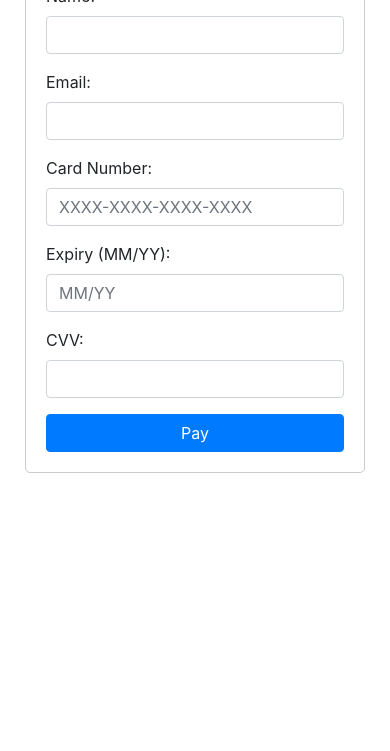
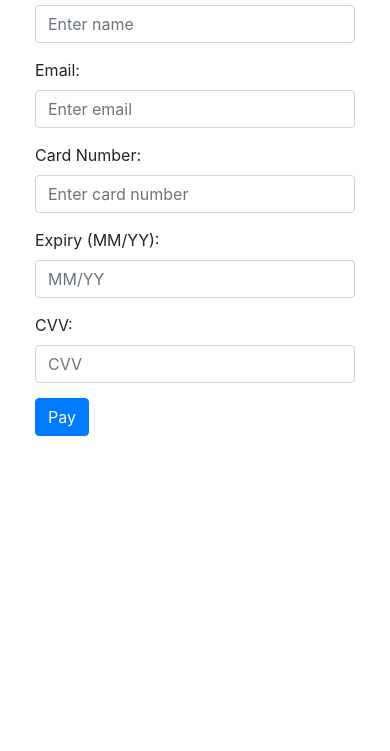
Before and after one commit to 23f1003176/payment-form-site, a plain HTML site: page index.html in a window 390 px wide. Shown: the part 93-844 px from the top of the page. Drawn offline with nearby package versions, Linux system fonts and the light colour scheme.

Commit message:
Update index.html

```diff
--- a/index.html
+++ b/index.html
@@ -4,56 +4,48 @@
     <meta charset="UTF-8">
     <meta name="viewport" content="width=device-width, initial-scale=1.0">
     <title>Responsive Payment Form</title>
+    <!-- Bootstrap CSS -->
     <link rel="stylesheet" href="https://stackpath.bootstrapcdn.com/bootstrap/4.5.2/css/bootstrap.min.css">
     <style>
-        .form-container {
-            max-width: 500px;
-            margin: 20px auto;
+        body {
             padding: 20px;
-            border: 1px solid #ccc;
-            border-radius: 5px;
         }
-
-        @media (max-width: 768px) {
-            .form-container {
-                margin: 10px; /* Adjust margin for smaller screens */
-            }
+        .form-group {
+            margin-bottom: 15px;
         }
     </style>
 </head>
 <body>
-
     <div class="container">
-        <div class="form-container">
-            <h2>Payment Details</h2>
+        <h2>Payment Information</h2>
         <form id="paymentForm">
             <div class="form-group">
                 <label for="name">Name:</label>
-                    <input type="text" class="form-control" id="name" name="name" required>
+                <input type="text" class="form-control" id="name" placeholder="Enter name" required>
             </div>
             <div class="form-group">
                 <label for="email">Email:</label>
-                    <input type="email" class="form-control" id="email" name="email" required>
+                <input type="email" class="form-control" id="email" placeholder="Enter email" required>
             </div>
             <div class="form-group">
                 <label for="cardNumber">Card Number:</label>
-                    <input type="text" class="form-control" id="cardNumber" name="cardNumber" pattern="[0-9]{13,16}" placeholder="XXXX-XXXX-XXXX-XXXX" required>
+                <input type="text" class="form-control" id="cardNumber" placeholder="Enter card number" required>
             </div>
             <div class="form-row">
                 <div class="form-group col-md-6">
                     <label for="expiry">Expiry (MM/YY):</label>
-                        <input type="text" class="form-control" id="expiry" name="expiry" placeholder="MM/YY" pattern="(0[1-9]|1[0-2])\/([0-9]{2})" required>
+                    <input type="text" class="form-control" id="expiry" placeholder="MM/YY" required>
                 </div>
                 <div class="form-group col-md-6">
                     <label for="cvv">CVV:</label>
-                        <input type="text" class="form-control" id="cvv" name="cvv" pattern="[0-9]{3,4}" required>
+                    <input type="text" class="form-control" id="cvv" placeholder="CVV" required>
                 </div>
             </div>
-                <button type="submit" class="btn btn-primary btn-block">Pay</button>
+            <button type="submit" class="btn btn-primary">Pay</button>
         </form>
     </div>
-    </div>
 
+    <!-- Bootstrap JS, Popper.js, and jQuery -->
     <script src="https://code.jquery.com/jquery-3.5.1.slim.min.js"></script>
     <script src="https://cdn.jsdelivr.net/npm/@popperjs/core@2.5.3/dist/umd/popper.min.js"></script>
     <script src="https://stackpath.bootstrapcdn.com/bootstrap/4.5.2/js/bootstrap.min.js"></script>
@@ -61,12 +53,23 @@
     <script>
         $(document).ready(function() {
             $("#paymentForm").submit(function(event) {
-                event.preventDefault(); // Prevent the default form submission
+                event.preventDefault(); // Prevent default form submission
 
-                // You can add more complex validation here,
-                // or send the data to your server.
+                // Get form values (for demonstration purposes)
+                var name = $("#name").val();
+                var email = $("#email").val();
+                var cardNumber = $("#cardNumber").val();
+                var expiry = $("#expiry").val();
+                var cvv = $("#cvv").val();
 
-                alert("Payment submitted successfully!  (Note: This is a demo only.  No actual payment is processed.)");
+                //Basic validation for demonstration, should be significantly improved for production
+                if (!name || !email || !cardNumber || !expiry || !cvv) {
+                    alert("Please fill in all fields.");
+                    return;
+                }
+
+                // Simulate successful payment
+                alert("Payment successful!\nName: " + name + "\nEmail: " + email + "\nCard Number: " + cardNumber + "\nExpiry: " + expiry + "\nCVV: " + cvv);
             });
         });
     </script>
```
Lines whose indentation alone changed are shown as unchanged.
